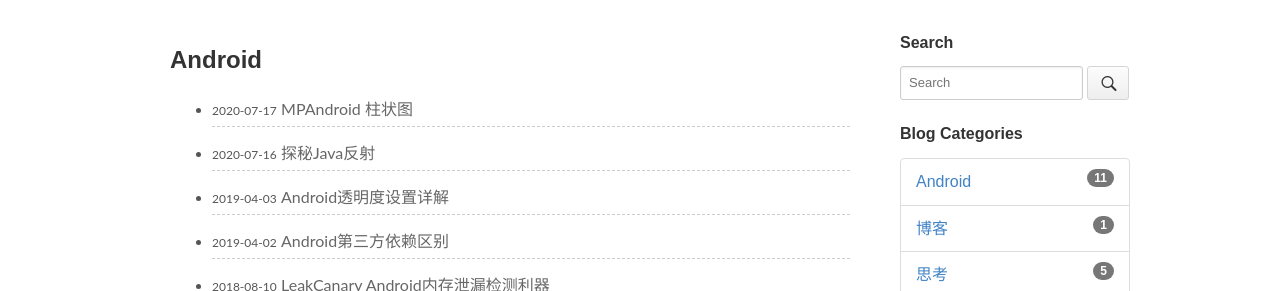
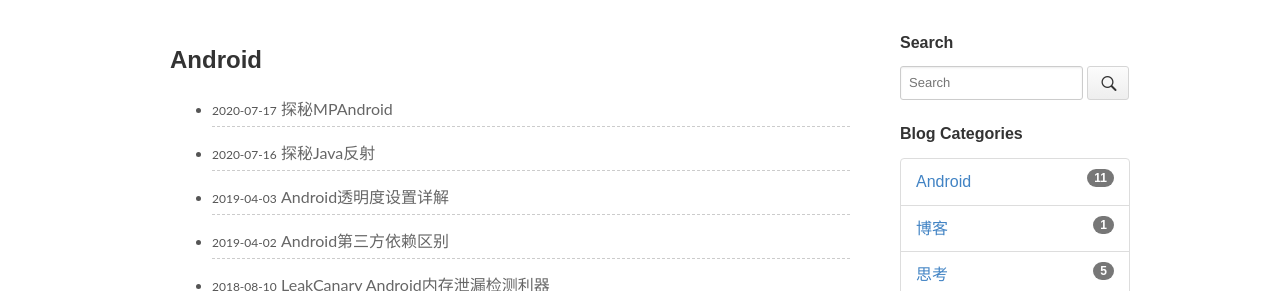
Before and after one commit to octopusy/octopusy.github.io, a Jekyll site: the page built from pages/categories.md, in a window 1280 px wide. Shown: the part 176-467 px from the top of the page. Built offline with Jekyll 4.4.1, drawn with Linux system fonts in a browser that asks for light colours.

```diff
--- a/_posts/2020/2020-07-17-barchart.md
+++ b/_posts/2020/2020-07-17-barchart.md
@@ -1,7 +1,7 @@
 ---
 layout:     post
 
-title:     MPAndroid 柱状图
+title:     探秘MPAndroid
 
 category:   [Android]
 
@@ -10,7 +10,7 @@
 keywords: MPAndroid,柱状图
 ---
 
-## MPAndroid 柱状图
+## 探秘MPAndroid
 
 ### 前言
 
```
